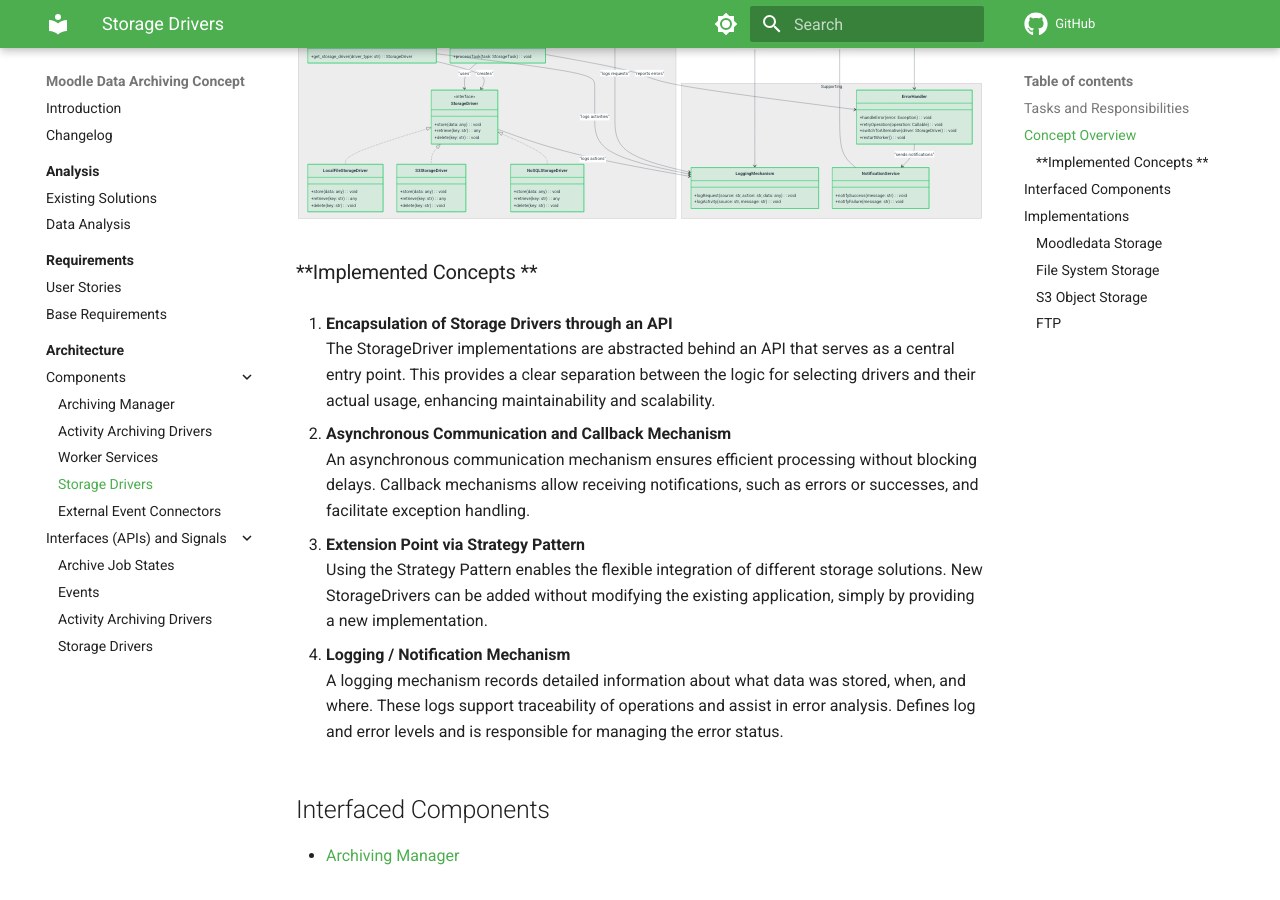
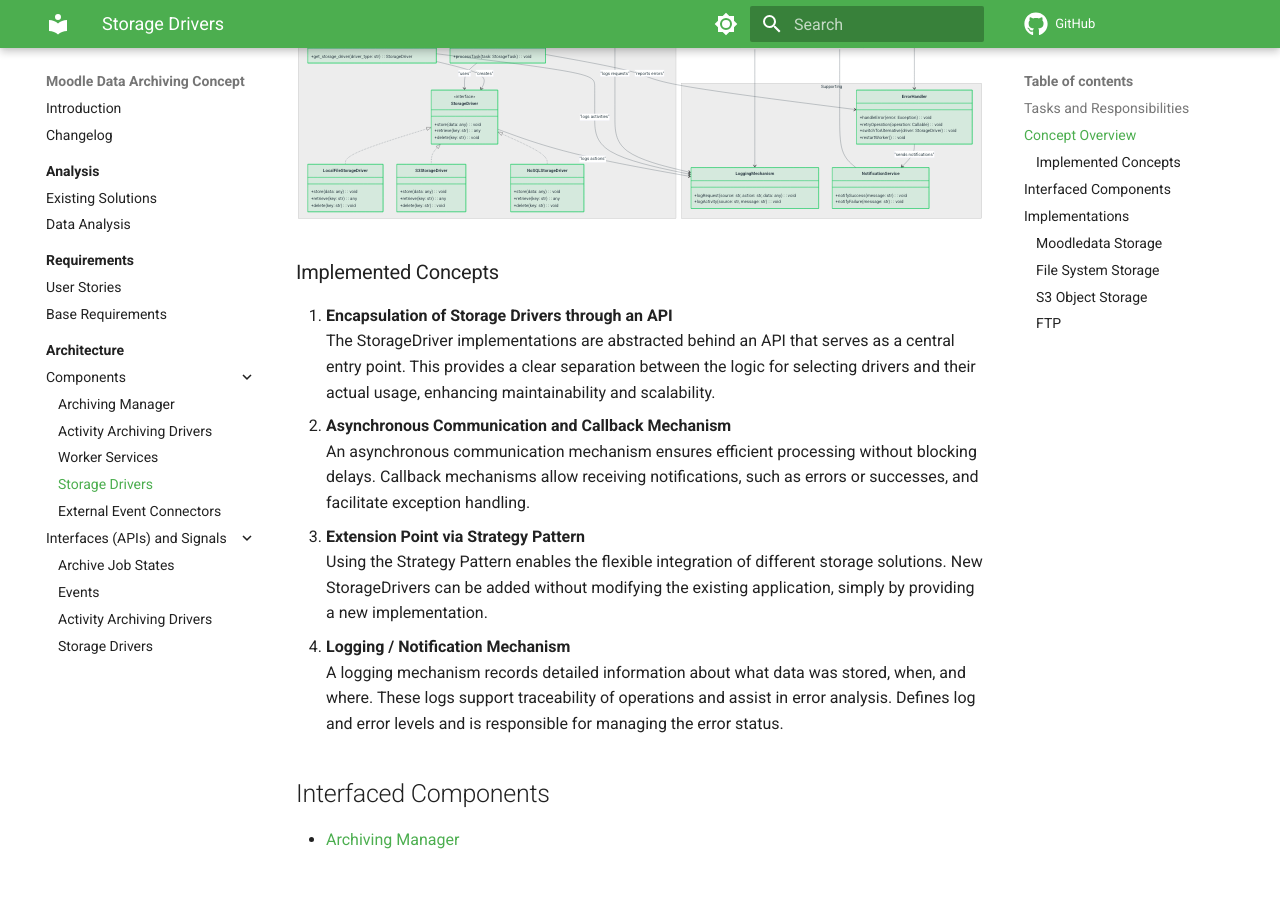
Before and after one commit to ngandrass/moodle-data-archiving-concept, an MkDocs documentation site: the page built from docs/architecture/components/storage-drivers.md, in a window 1280 px wide and 900 px high, scrolled down 1378 px. Built offline with MkDocs 1.6.1 and Material for MkDocs 9.7.7, drawn with Linux system fonts in a browser that asks for light colours; comment, search, counter and statistics services are not loaded.

Commit message:
Fix markdown syntax errors

````diff
--- a/docs/architecture/components/storage-drivers.md
+++ b/docs/architecture/components/storage-drivers.md
@@ -121,17 +121,14 @@ classDiagram
     StorageDriver <|.. NoSQLStorageDriver
 ```
 
-### **Implemented Concepts **
+### Implemented Concepts
 
 1. **Encapsulation of Storage Drivers through an API**
     The StorageDriver implementations are abstracted behind an API that serves as a central entry point. This provides a clear separation between the logic for selecting drivers and their actual usage, enhancing maintainability and scalability.
-
 2. **Asynchronous Communication and Callback Mechanism**
     An asynchronous communication mechanism ensures efficient processing without blocking delays. Callback mechanisms allow receiving notifications, such as errors or successes, and facilitate exception handling.
-
 3. **Extension Point via Strategy Pattern**
     Using the Strategy Pattern enables the flexible integration of different storage solutions. New StorageDrivers can be added without modifying the existing application, simply by providing a new implementation.
-
 4. **Logging / Notification Mechanism**
     A logging mechanism records detailed information about what data was stored, when, and where. These logs support traceability of operations and assist in error analysis. Defines log and error levels and is responsible for managing the error status.
 
````
